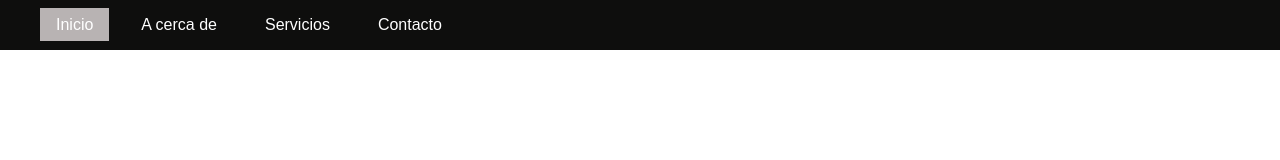
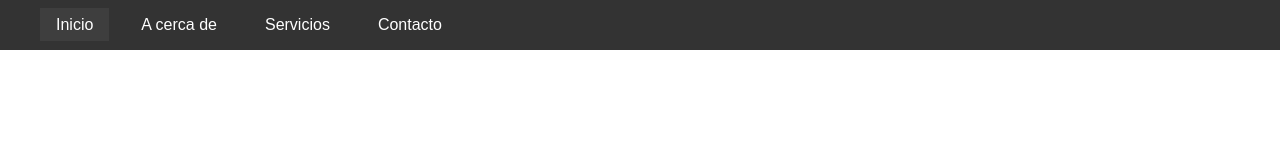
Before and after one commit to CarolynPro/Laboratorio14, a plain HTML site: page index.html in a window 1280 px wide. In both pictures the pointer is over the link "Inicio". Drawn offline with Linux system fonts and the light colour scheme.

Commit message:
ajustes css

```diff
--- a/style.css
+++ b/style.css
@@ -4,8 +4,8 @@ body{
     padding: 0;
 }
 header{
-    background-color: rgb(14, 14, 13);
-    color: blue;
+    background-color:#333;
+    color: white;
     padding: 1em 0;
     width: 100%;
     top:0;
@@ -34,7 +34,8 @@ nav ul li a{
     text-decoration: none;
     padding: 0.5em 1em;
 
-}nav ul li a:hover{
-    background-color: rgb(184, 179, 179);
+}
+nav ul li a:hover{
+    background-color: #5555;
 
 }
```
